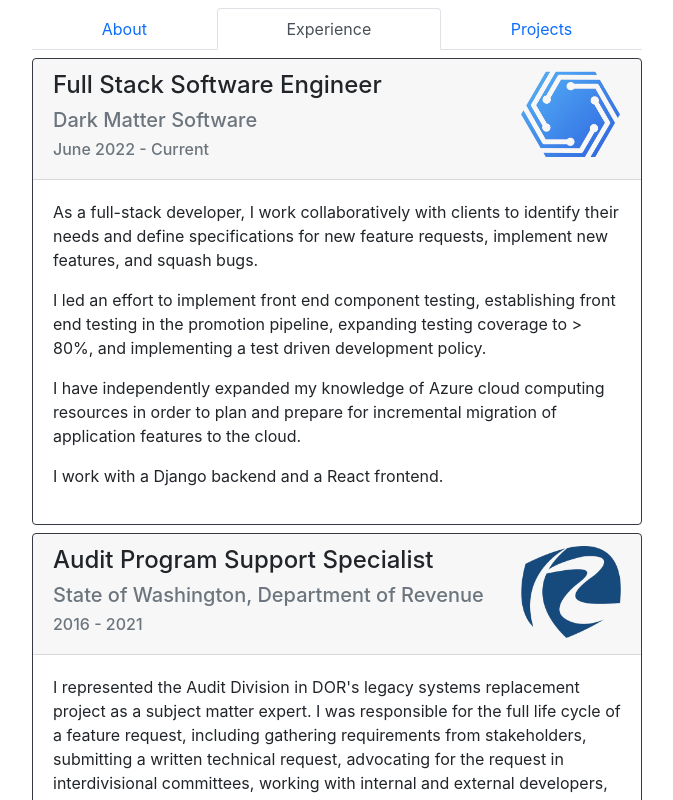
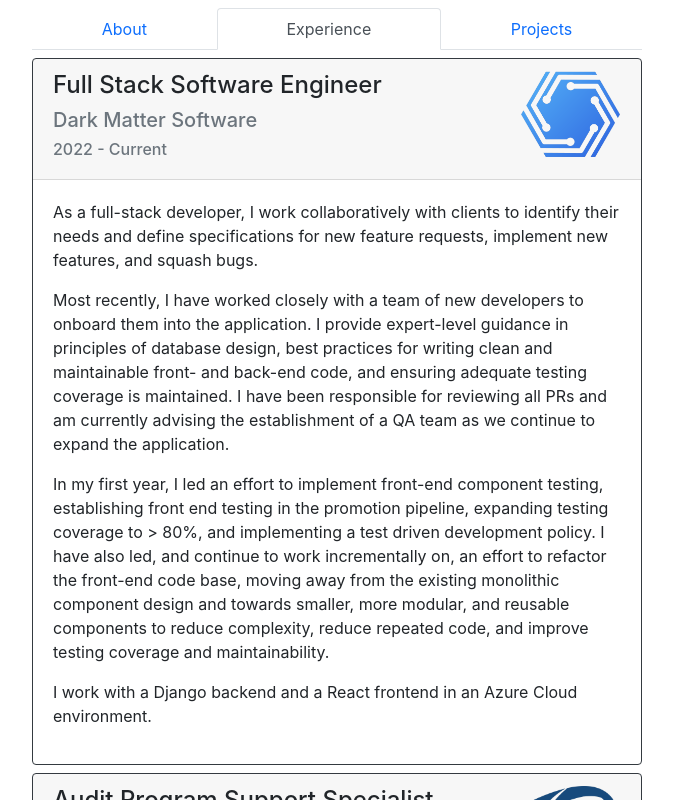
Before and after one commit to annahansen229/Profile, a React (Create React App) app: page /experience in a window 1280 px wide. Shown: the top 800 px of the page, without its empty margins (303-976 px from the left). Built offline with nearby package versions, Linux system fonts and the light colour scheme.

Commit message:
DMS role update, general maintenance

```diff
--- a/package.json
+++ b/package.json
@@ -18,7 +18,7 @@
   },
   "scripts": {
     "start": "serve -s build",
-    "start-dev": "react-scripts --openssl-legacy-provider start",
+    "start-dev": "react-scripts start",
     "build": "react-scripts build",
     "test": "react-scripts test",
     "eject": "react-scripts eject"
--- a/src/components/CardDeck.jsx
+++ b/src/components/CardDeck.jsx
@@ -2,8 +2,7 @@ import React from 'react';
 
 import { Card, Col, Row } from 'react-bootstrap';
 
-const CardDeck = ({title, data}) => {
-    return (
+const CardDeck = ({title, data}) => (
     <>
         <Row>
             <Col>
@@ -12,17 +11,14 @@ const CardDeck = ({title, data}) => {
         </Row>
         <Row>
             <Col className='d-flex flex-wrap'>
-                    {data.sort().map((item, index) => {
-                        return (
+                {data.sort().map((item, index) => (
                     <Card key={index} className='me-2 mt-2'>
                         <div className='p-2'>{item}</div>
                     </Card>
-                        )
-                    })}
+                ))}
             </Col>
         </Row>
     </>
 )
-}
 
 export default CardDeck
--- a/src/data/jobs.js
+++ b/src/data/jobs.js
@@ -14,16 +14,16 @@ export const jobs = [
     title: "Full Stack Software Engineer",
     logo: dmslogo,
     company: "Dark Matter Software",
-    start: "June 2022",
+    start: "2022",
     end: "Current",
     description:
-      "As a full-stack developer, I work collaboratively with clients to identify their needs and define specifications for new feature requests, implement new features, and squash bugs. \n I led an effort to implement front end component testing, establishing front end testing in the promotion pipeline, expanding testing coverage to > 80%, and implementing a test driven development policy. \n I have independently expanded my knowledge of Azure cloud computing resources in order to plan and prepare for incremental migration of application features to the cloud. \n I work with a Django backend and a React frontend.",
+      "As a full-stack developer, I work collaboratively with clients to identify their needs and define specifications for new feature requests, implement new features, and squash bugs. \n Most recently, I have worked closely with a team of new developers to onboard them into the application. I provide expert-level guidance in principles of database design, best practices for writing clean and maintainable front- and back-end code, and ensuring adequate testing coverage is maintained. I have been responsible for reviewing all PRs and am currently advising the establishment of a QA team as we continue to expand the application. \n In my first year, I led an effort to implement front-end component testing, establishing front end testing in the promotion pipeline, expanding testing coverage to > 80%, and implementing a test driven development policy. I have also led, and continue to work incrementally on, an effort to refactor the front-end code base, moving away from the existing monolithic component design and towards smaller, more modular, and reusable components to reduce complexity, reduce repeated code, and improve testing coverage and maintainability. \n I work with a Django backend and a React frontend in an Azure Cloud environment.",
   },
   {
     title: "Audit Program Support Specialist",
     logo: dorlogo,
     company: "State of Washington, Department of Revenue",
-    start: "2016",
+    start: "2017",
     end: "2021",
     description:
       "I represented the Audit Division in DOR's legacy systems replacement project as a subject matter expert. I was responsible for the full life cycle of a feature request, including gathering requirements from stakeholders, submitting a written technical request, advocating for the request in interdivisional committees, working with internal and external developers, designing and carrying out testing, providing staff training and periodically reporting to Division management. \n I was responsible for development and maintenance of internal Audit 2000 software, based in Microsoft Excel, used by staff in conducting excise tax audits. This included delivering two weeks of onboarding training to all new staff. I was also responsible for internal performance reporting, which included development and maintenance of related internal databases and software, primarily in Microsoft Access. \n I was an expert advisor to field staff conducting excise tax audits. I provide end to end guidance and assistance related to audit planning, obtaining and working with large or complex data sets, and statistical sampling.\n I delivered two weeks of onboarding training to all new staff, as well as periodic onsite training in random sampling and other data management tools and strategies to more experienced staff.\n I worked with Microsoft Visual Basic for Applications, and SQL.",
@@ -33,7 +33,7 @@ export const jobs = [
     logo: dorlogo,
     company: "State of Washington, Department of Revenue",
     start: "2015",
-    end: "2016",
+    end: "2017",
     description:
       "First line supervisor of a professional audit staff located in Vancouver, Washington and covering the territory of Southwest Washington and the State of Oregon. \n With expert knowledge of tax administration, audit policies and procedures, excise tax rules and laws and taxpayer rights: \n - Plan and develop methods and programs, make assignments, and direct the activities of personnel involved in auditing activities, \n - Recommend strategies and policies for implementing audit operations to the Audit Management Team, \n - Conduct taxpayer conferences to resolve difficult and sensitive disputed tax issues as first step in the appeals process \n During this time frame I was Chair of the Audit Division Recognition Committee, as well as a member of several ad hoc committees addressing emergent issues in policies, procedures, and operations of the division.",
   },
@@ -52,7 +52,7 @@ export const jobs = [
     start: "2007",
     end: "2009",
     description:
-      "I was responsible for the in house full cycle accounting functions of a small-to-medium sized law firm, including payroll with ADP, collections, 1099 preparation, and IOLTA compliance. I improved existing operations and procedures through independently learning the features of Juris software which had previously been underutilized."
+      "I was responsible for the in house full cycle accounting functions of a small-to-medium sized law firm, including payroll with ADP, collections, 1099 preparation, and IOLTA compliance. I improved existing operations and procedures through independently learning the features of Juris software which had previously been underutilized.",
   },
   {
     title: "Staff Accountant",
@@ -60,6 +60,6 @@ export const jobs = [
     start: "2005",
     end: "2007",
     description:
-      "As a staff accountant my primary responsibility consisted of providing full cycle accounting services to a large Portland-based office supply and furniture supplier."
+      "As a staff accountant my primary responsibility consisted of providing full cycle accounting services to a large Portland-based office supply and furniture supplier.",
   },
 ]
--- /dev/null
+++ b/src/data/libraries.json
@@ -0,0 +1,5 @@
+[
+    "React",
+    "Django",
+    "Flask"
+]
--- a/src/routes/Contact.js
+++ b/src/routes/Contact.js
@@ -1,8 +1,7 @@
 import React from "react"
 import { Row, Col, Button } from "react-bootstrap"
 
-const Contact = () => {
-  return (
+const Contact = () => (
   <form action="">
     <Row className="form-group">
       <label htmlFor="name" className="col-2 col-form-label">
@@ -56,6 +55,5 @@ const Contact = () => {
     </Row>
   </form>
 )
-}
 
 export default Contact
--- a/src/routes/Experience.js
+++ b/src/routes/Experience.js
@@ -2,58 +2,54 @@ import React from "react"
 import { Card, Col, Row, Image } from "react-bootstrap"
 import { jobs } from "../data/jobs"
 
-const Experience = () => {
-  return (
-    <>
-      {jobs.map((job) => {
-        const role = (
+const RoleDetails = ({job}) => (
   <>
     <h4>{job.title}</h4>
     <h5 className="text-muted">{job.company}</h5>
     <Card.Subtitle className="mb-2 mt-0 text-muted">
       <h6>
-                {/* has start date and end date: show as range */}
-                {job.start && job.end && `${job.start} - ${job.end}`}
-                {/* missing start or end date: show which one exists (or show none) */}
-                {!(job.start && job.end) && (job.start || job.end)}
+        {(job.start && job.end)
+          ? `${job.start} - ${job.end}`
+          : (job.start || job.end)
+        }
       </h6>
     </Card.Subtitle>
   </>
 )
 
-        const cardHeader = job.logo ? (
+const RoleDetailsWithLogo = ({job}) => (
   <Row className="m-0">
-            <Col className="p-0">{role}</Col>
-            <Col xs='auto' className="p-0">
+    <Col className="p-0">
+      <RoleDetails job={job} />
+    </Col>
+    <Col xs="auto" className="p-0">
       <Image
         fluid
         src={job.logo}
         alt={`${job.company} logo`}
-                style={{maxHeight:'100px', maxWidth:'100px'}}
-                className='float-right'
+        style={{ maxHeight: "100px", maxWidth: "100px" }}
+        className="float-right"
       />
     </Col>
   </Row>
-        ) : (
-          role
 )
 
+const Experience = () => (
+  jobs.map(job => {
+    const HeaderComponent = job.logo ? RoleDetailsWithLogo : RoleDetails
     return (
       <Card className="border-dark mb-2">
-            <Card.Header>{cardHeader}</Card.Header>
+        <Card.Header>
+          <HeaderComponent job={job} />
+        </Card.Header>
         <Card.Body>
           <Card.Text>
-                {/* if there are line breaks, this creates a p element for each paragraph */}
-                {job.description.split("\n").map((str) => (
-                  <p>{str}</p>
-                ))}
+            {job.description.split("\n").map(str => <p>{str}</p>)}
           </Card.Text>
         </Card.Body>
       </Card>
     )
-      })}
-    </>
+  })
 )
-}
 
 export default Experience
--- a/src/routes/Projects.js
+++ b/src/routes/Projects.js
@@ -18,12 +18,12 @@ const Projects = () => {
               </h4>
               <h5 className="text-muted">
                 {project.languages && (
-                  <>Languages: {project.languages.join()}</>
+                  <>Languages: {project.languages.join(", ")}</>
                 )}
               </h5>
               <h6 className="text-muted">
                 {project.frameworks && (
-                  <>Libraries/Frameworks: {project.frameworks.join()}</>
+                  <>Libraries/Frameworks: {project.frameworks.join(", ")}</>
                 )}
               </h6>
             </Card.Header>
```
Also changed, not shown: src/components/navbar.js (+3 -9 lines), src/data/projects.js (+0 -8 lines), src/routes/About.js (+30 -21 lines). Lines whose indentation alone changed are shown as unchanged.
